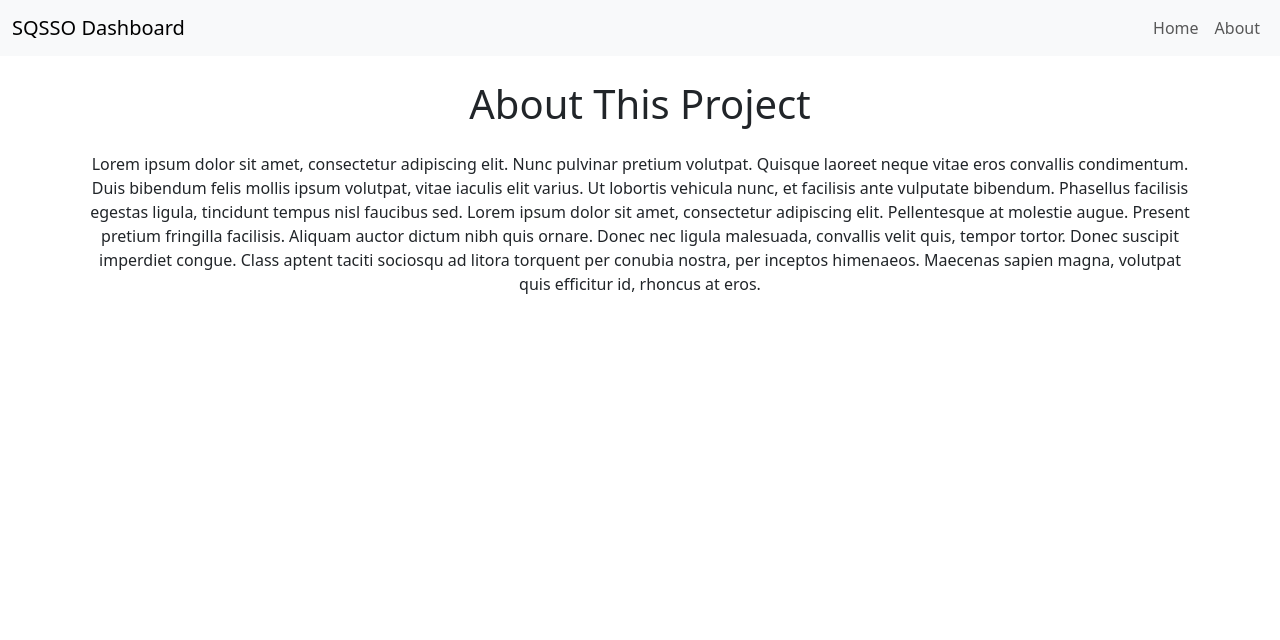
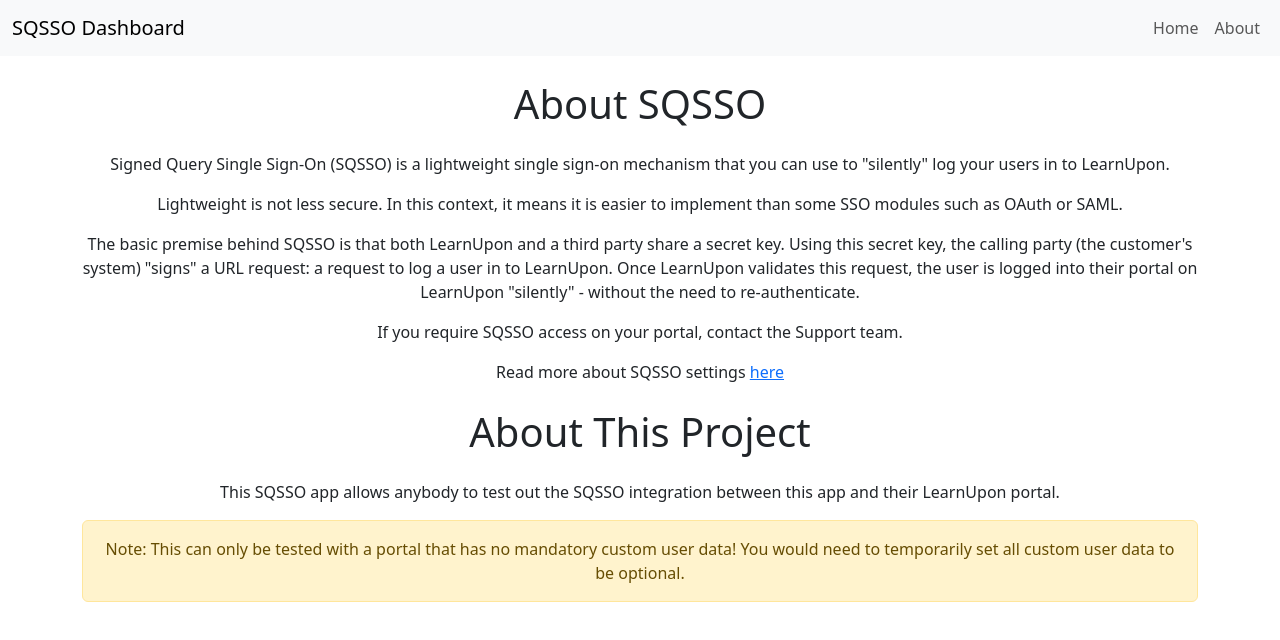
Before and after one commit to redbairn/lu_sqsso_dashboard, a plain HTML site: page about.html in a window 1280 px wide. Drawn offline with nearby package versions, Linux system fonts and the light colour scheme.

Commit message:
Amendments to add text to About, tooltip and more

```diff
--- a/about.html
+++ b/about.html
@@ -30,9 +30,19 @@
         </nav>
 
         <div class="container text-center">
-            <h1 class="my-4">About This Project</h1>
-            <p>Lorem ipsum dolor sit amet, consectetur adipiscing elit. Nunc pulvinar pretium volutpat. Quisque laoreet neque vitae eros convallis condimentum. Duis bibendum felis mollis ipsum volutpat, vitae iaculis elit varius. Ut lobortis vehicula nunc, et facilisis ante vulputate bibendum. Phasellus facilisis egestas ligula, tincidunt tempus nisl faucibus sed. Lorem ipsum dolor sit amet, consectetur adipiscing elit. Pellentesque at molestie augue. Present pretium fringilla facilisis. Aliquam auctor dictum nibh quis ornare. Donec nec ligula malesuada, convallis velit quis, tempor tortor. Donec suscipit imperdiet congue. Class aptent taciti sociosqu ad litora torquent per conubia nostra, per inceptos himenaeos. Maecenas sapien magna, volutpat quis efficitur id, rhoncus at eros.</p>
+            <h1 class="my-4">About SQSSO</h2>
+            <p>Signed Query Single Sign-On (SQSSO) is a lightweight single sign-on mechanism that you can use to "silently" log your users in to LearnUpon.</p>
+            <p>Lightweight is not less secure. In this context, it means it is easier to implement than some SSO modules such as OAuth or SAML.</p>
+            <p>The basic premise behind SQSSO is that both LearnUpon and a third party share a secret key. Using this secret key, the calling party (the customer's system) "signs" a URL request: a request to log a user in to LearnUpon. Once LearnUpon validates this request, the user is logged into their portal on LearnUpon "silently" - without the need to re-authenticate.</p>
+            <p>If you require SQSSO access on your portal, contact the Support team.</p>
+            <p>Read more about SQSSO settings <a href="https://support.learnupon.com/hc/en-us/articles/360003373518-Set-up-SQSSO-for-your-portal#SQSSOGeneralSettings">here</a></p>
+            <h1 class="my-4">About This Project</h2>
+                This SQSSO app allows anybody to test out the SQSSO integration between this app and their LearnUpon portal.</p>
+            <div class="alert alert-warning" role="alert">
+                Note: This can only be tested with a portal that has no mandatory custom user data! You would need to temporarily set all custom user data to be optional.
+            </div>
         </div>
+
 
         <!-- Bootstrap JS and Popper.js (Optional for Bootstrap's interactive components) -->
         <script src="https://cdn.jsdelivr.net/npm/bootstrap@5.3.0/dist/js/bootstrap.bundle.min.js"></script>
--- a/css/main.css
+++ b/css/main.css
@@ -141,7 +141,6 @@
   background-color: #f3e5f5; /* Soft light purple background */
   color: #333; /* Dark text for contrast */
   font-family: 'Arial', sans-serif;
-  padding: 20px;
 }
 
 .index-page h1, .index-page h2 {
--- a/js/actions.js
+++ b/js/actions.js
@@ -138,6 +138,7 @@
       case ACTIONS.RESOURCES:
           modalTitle.textContent = action;
           enrollmentField.classList.add('d-none');
+          lpEnrollmentIdField.classList.add('d-none');
           courseField.classList.add('d-none');
           nameFields.forEach(field => field.classList.add('d-none'));
           break;
```
Also changed, not shown: index.html (+20 -0 lines), types/email.html (+4 -0 lines), types/username.html (+4 -0 lines).
